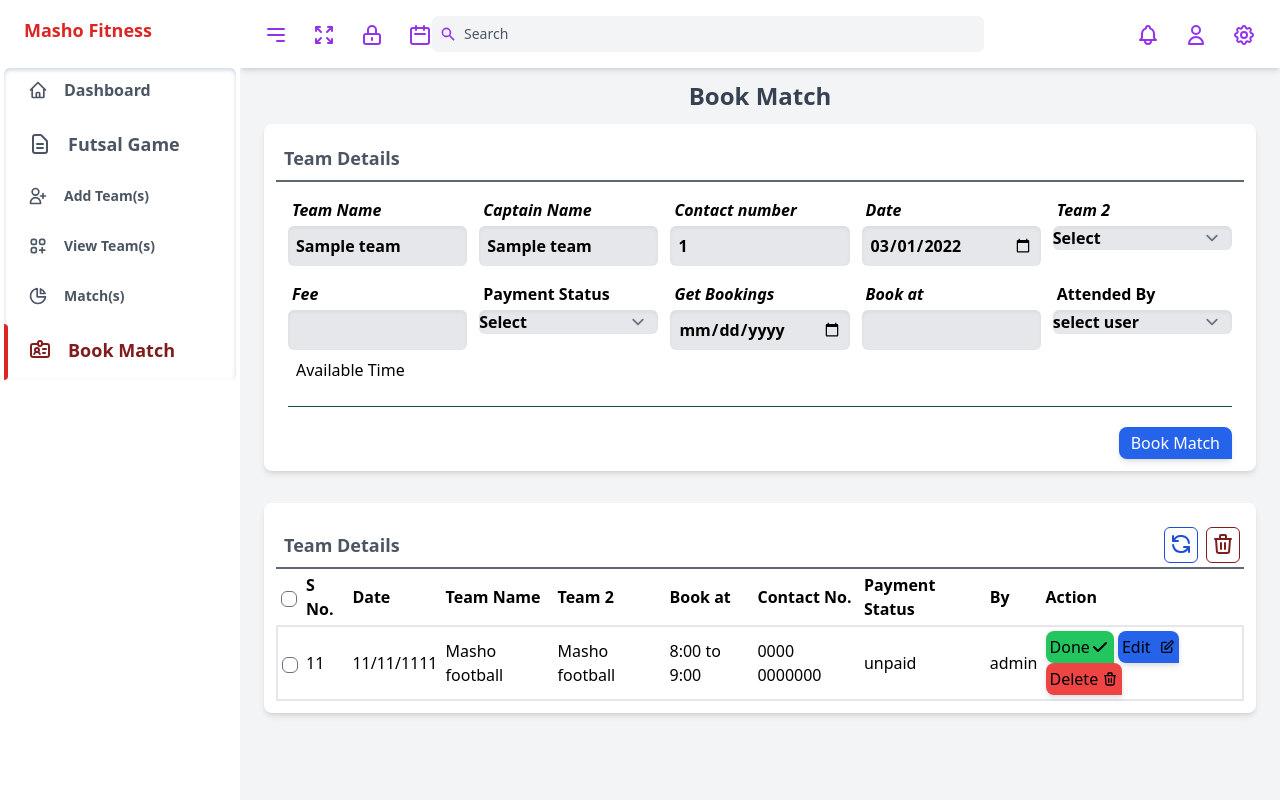
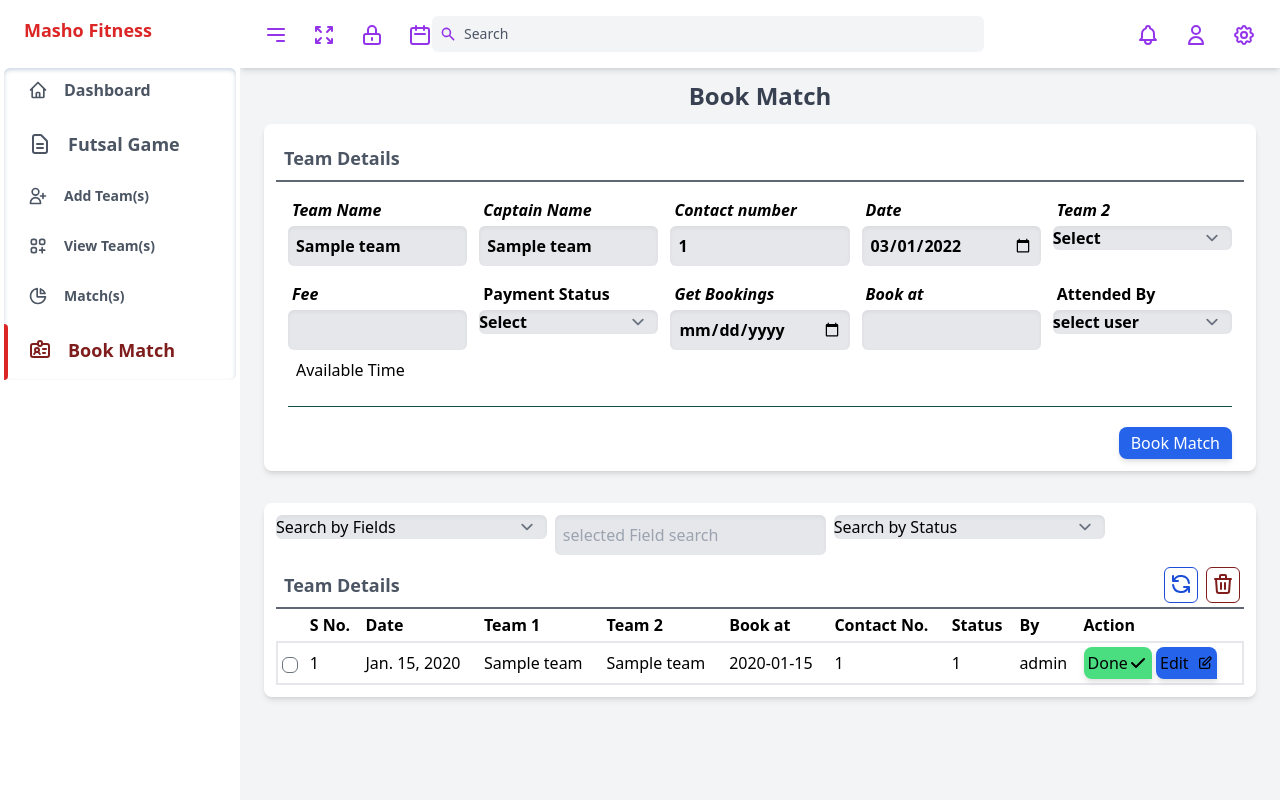
Before and after one commit to Fadhoo/MashoFitness, a Django app: page /futsalMatch/?futsal-match=1 in a window 1280 px wide. Run offline with Django 3.2, Linux system fonts and the light colour scheme; tables that the repository leaves empty hold one stand-in row (values such as "Sample post"); style sheets or scripts are compiled from the project's sources; some libraries are stand-ins or nearby versions.

Commit message:
futsal completed

```diff
--- a/futsal/functions.py
+++ b/futsal/functions.py
@@ -57,13 +57,15 @@ def addMatchBooking(request):
 
 def updateMatchBooking(request):
     try:
+        match_id=Match.objects.filter(id=request.POST.get("id"))[0]
+        Booking.objects.filter(id=match_id.booking_time.id).update(status=False)
         # team1=Team.objects.filter(team_name=request.POST.get('team_name1'))[0]
         team2=Team.objects.filter(team_name=request.POST.get('team_name2'))[0]
         booking_time=Booking.objects.filter(time=request.POST.get('book_at')[:-2],
                                             meridiem=request.POST.get('book_at')[-2:],
                                             booking_date=request.POST.get("booking_date"))[0]
-        # booking_time.status=True
-        # booking_time.save()
+        booking_time.status=True
+        booking_time.save()
         date=request.POST.get('date')
         fee=request.POST.get('fee')
         payment_status=request.POST.get('payment_status')
--- a/futsal/templates/futsalMatch.html
+++ b/futsal/templates/futsalMatch.html
@@ -347,69 +347,99 @@
                     </div>
 
                     <div class="px-3 py-3 mb-6 bg-white rounded-lg shadow-md ">
+                        <div class="grid grid-cols-7 gap-2">
+                            <div class="flex flex-col col-span-2 ">
+                                <select name="search-by-field" id="search-by-field"
+                                    class="rounded-md bg-gray-200 outline-none border-none shadow-inner">
+                                    <option value="" selected>Search by Fields</option>
+                                        <option value="team_name">Team Name</option>
+                                        <option value="contact_number">Contact Number</option>
 
+                                </select>
+                            </div>
+                            <div class="flex flex-col col-span-2">
+                                <input type="search" name="search-by-value" id="search-by-value" oninput="SearchByFields();"
+                                    class="rounded-md p-2 outline-none border-none shadow-inner bg-gray-200"
+                                    placeholder="selected Field search">
+                            </div>
+
+                            <div class="flex flex-col col-span-2 ">
+                                <select name="search-by-field" id="search-by-status" onchange="SearchByStatus(this);"
+                                    class="rounded-md bg-gray-200 outline-none border-none shadow-inner">
+                                    <option value="" selected>Search by Status</option>
+                                        <option value="Paid">Paid</option>
+                                        <option value="Unpaid">Unpaid</option>
+
+                                </select>
+                            </div>
+
+                        </div>
 
                         <div class="flex flex-row mt-2 justify-between border-b-2 border-gray-700 border-opacity-80">
-                            <p class="p-2 text-lg font-semibold text-gray-600 ">
-                            Team Details</p>
+                            <p class="p-2 text-lg font-semibold text-gray-600 ">Team Details</p>
+                            <div class="flex flex-row">
 
+                                <span onclick="reloadPage()" class="p-1 cursor-pointer rounded-md border border-blue-700 m-1">
+                                    <svg xmlns="http://www.w3.org/2000/svg" class="h-6 w-6 text-blue-700" fill="none"
+                                        viewBox="0 0 24 24" stroke="currentColor">
+                                        <path stroke-linecap="round" stroke-linejoin="round" stroke-width="2"
+                                            d="M4 4v5h.582m15.356 2A8.001 8.001 0 004.582 9m0 0H9m11 11v-5h-.581m0 0a8.003 8.003 0 01-15.357-2m15.357 2H15" />
+                                    </svg>
+                                </span>
+                                <span onclick="sendDeleteRequest()" class="p-1 cursor-pointer rounded-md border border-red-900 m-1">
+                                    <svg xmlns="http://www.w3.org/2000/svg" class="h-6 w-6 text-red-900" fill="none"
+                                        viewBox="0 0 24 24" stroke="currentColor">
+                                        <path stroke-linecap="round" stroke-linejoin="round" stroke-width="2"
+                                            d="M19 7l-.867 12.142A2 2 0 0116.138 21H7.862a2 2 0 01-1.995-1.858L5 7m5 4v6m4-6v6m1-10V4a1 1 0 00-1-1h-4a1 1 0 00-1 1v3M4 7h16" />
+                                    </svg>
+                                </span>
+                            </div>
+                        </div>
 
-                                    <div class="flex flex-row">
-                                        <span class="p-1 cursor-pointer rounded-md border border-blue-700 m-1">
-                                            <svg xmlns="http://www.w3.org/2000/svg" class="h-6 w-6 text-blue-700" fill="none" viewBox="0 0 24 24" stroke="currentColor">
-                                                <path stroke-linecap="round" stroke-linejoin="round" stroke-width="2" d="M4 4v5h.582m15.356 2A8.001 8.001 0 004.582 9m0 0H9m11 11v-5h-.581m0 0a8.003 8.003 0 01-15.357-2m15.357 2H15" />
-                                              </svg>
-                                        </span>
-                                        <span class="p-1 cursor-pointer rounded-md border border-red-900 m-1">
-                                            <svg xmlns="http://www.w3.org/2000/svg" class="h-6 w-6 text-red-900" fill="none" viewBox="0 0 24 24" stroke="currentColor">
-                                                <path stroke-linecap="round" stroke-linejoin="round" stroke-width="2" d="M19 7l-.867 12.142A2 2 0 0116.138 21H7.862a2 2 0 01-1.995-1.858L5 7m5 4v6m4-6v6m1-10V4a1 1 0 00-1-1h-4a1 1 0 00-1 1v3M4 7h16" />
-                                              </svg>
-                                        </span>
-                                    </div>
-                        </div>
-<!-- Members Table -->
-                        <table class="table-auto border-gray-200 w-full">
+                        <table class="table-auto border-gray-200 w-full" id="myTable">
                             <thead class="border-b-2 text-left border-gray-400">
                               <tr class="">
                                 <th class="p-1">
-                                  <input type="checkbox" class="cursor-pointer rounded-md">
                                 </th>
                                 <th class="p-1">S No.</th>
                                 <th class="p-1">Date</th>
-                                <th class="p-1">Team Name</th>
+                                <th class="p-1">Team 1</th>
                                 <th class="p-1">Team 2</th>
                                 <th class="p-1">Book at</th>
                                 <th class="p-1">Contact No.</th>
-                                <th class="p-1">Payment Status</th>
+                                <th class="p-1">Status</th>
                                 <th class="p-1">By</th>
                                 <th class="p-1">Action</th>
 
                               </tr>
                             </thead>
                             <tbody>
+                                {% for match in TeamRecords %}
                               <tr class="border-2 hover:bg-slate-300">
                                 <td class="p-1">
-                                  <input type="checkbox" class="cursor-pointer rounded-md">
+                                    <input  onclick="requestDelete(this)" data-id="{{match.id}}" type="checkbox" class="cursor-pointer rounded-md">
                                 </td>
-                                <td class="p-1">11</td>
-                                <td class="p-1">11/11/1111</td>
-                                <td class="p-1">Masho football</td>
-                                <td class="p-1">Masho football</td>
-                                <td class="p-1">8:00 to 9:00</td>
-                                <td class="p-1">0000 0000000</td>
-                                <td class="p-1">unpaid</td>
+                                <td class="p-1">{{match.id}}</td>
+                                <td class="p-1">{{match.booking_time.booking_date}}</td>
+                                <td class="p-1">{{match.team1.team_name}}</td>
+                                <td class="p-1">{{match.team2.team_name}}</td>
+                                <td class="p-1">{{match.booking_time.time}}</td>
+                                <td class="p-1">{{match.team1.contact_number}}</td>
+                                <td class="p-1">{{match.paid}}</td>
                                 <td class="p-1">admin</td>
 
                                 <td class="p-1">
-                                    <a href="">
-                                        <button class="bg-green-500 drop-shadow-md rounded-lg inline-flex items-center py-1 px-1 rounded-br-none">
+                                    <a href="/matches/?match_done_row_id={{match.id}}">
+                                        <button class="bg-green-400 drop-shadow-md rounded-lg inline-flex items-center py-1 px-1 rounded-br-none"
+
+                                        >
                                             <span>Done</span>
                                             <svg xmlns="http://www.w3.org/2000/svg" class="h-5 w-5" viewBox="0 0 20 20" fill="currentColor">
                                                 <path fill-rule="evenodd" d="M16.707 5.293a1 1 0 010 1.414l-8 8a1 1 0 01-1.414 0l-4-4a1 1 0 011.414-1.414L8 12.586l7.293-7.293a1 1 0 011.414 0z" clip-rule="evenodd" />
                                               </svg>
                                         </button>
                                     </a>
-                                    <a href="/updateFutsalMatch/">
+                                    <a href="/matches/?match_edit_row_id={{match.id}}">
                                         <button class="bg-blue-600 drop-shadow-md px-1 py-1 rounded-lg inline-flex items-center rounded-br-none">
                                             <span>Edit</span>
                                             <svg xmlns="http://www.w3.org/2000/svg" class="h-4 ml-2 w-4" fill="none" viewBox="0 0 24 24" stroke="currentColor">
@@ -417,19 +447,13 @@
                                               </svg>
                                         </button>
                                     </a>
-
-                                    <button class="bg-red-500 drop-shadow-md rounded-lg inline-flex items-center py-1 px-1 rounded-br-none">
-                                        <span>Delete</span>
-                                        <svg xmlns="http://www.w3.org/2000/svg" class="h-4 w-4 ml-1" fill="none" viewBox="0 0 24 24" stroke="currentColor">
-                                            <path stroke-linecap="round" stroke-linejoin="round" stroke-width="2" d="M19 7l-.867 12.142A2 2 0 0116.138 21H7.862a2 2 0 01-1.995-1.858L5 7m5 4v6m4-6v6m1-10V4a1 1 0 00-1-1h-4a1 1 0 00-1 1v3M4 7h16" />
-                                          </svg>
-                                    </button>
                                 </td>
                               </tr>
-
+                              {% endfor %}
                             </tbody>
                           </table>
                     </div>
+
 
 
                 </div>
--- a/futsal/views.py
+++ b/futsal/views.py
@@ -56,7 +56,8 @@ def futsalMatch(request):
     else:
         if request.GET.get("futsal-match"):
             return render(request,"futsalMatch.html", {"TeamRecord":Team.objects.all().filter(id=request.GET.get("futsal-match"))[0],
-            "teamNames": Team.objects.all().exclude(id=request.GET.get("futsal-match"))
+            "teamNames": Team.objects.all().exclude(id=request.GET.get("futsal-match")),
+            'TeamRecords': Match.objects.all().order_by("-id")
             })
         # if request.GET.get("futsal-match"):
         #     match_id=request.GET.get("futsal-match")
@@ -90,7 +91,7 @@ def updateFutsalMatch(request):
 
 
 
-    return render(request,"updateFutsalMatch.html", {"TeamRecord": Match.objects.all()})
+    return render(request, 'matches.html', {'TeamRecord': Match.objects.all()})
 
 
 
```
